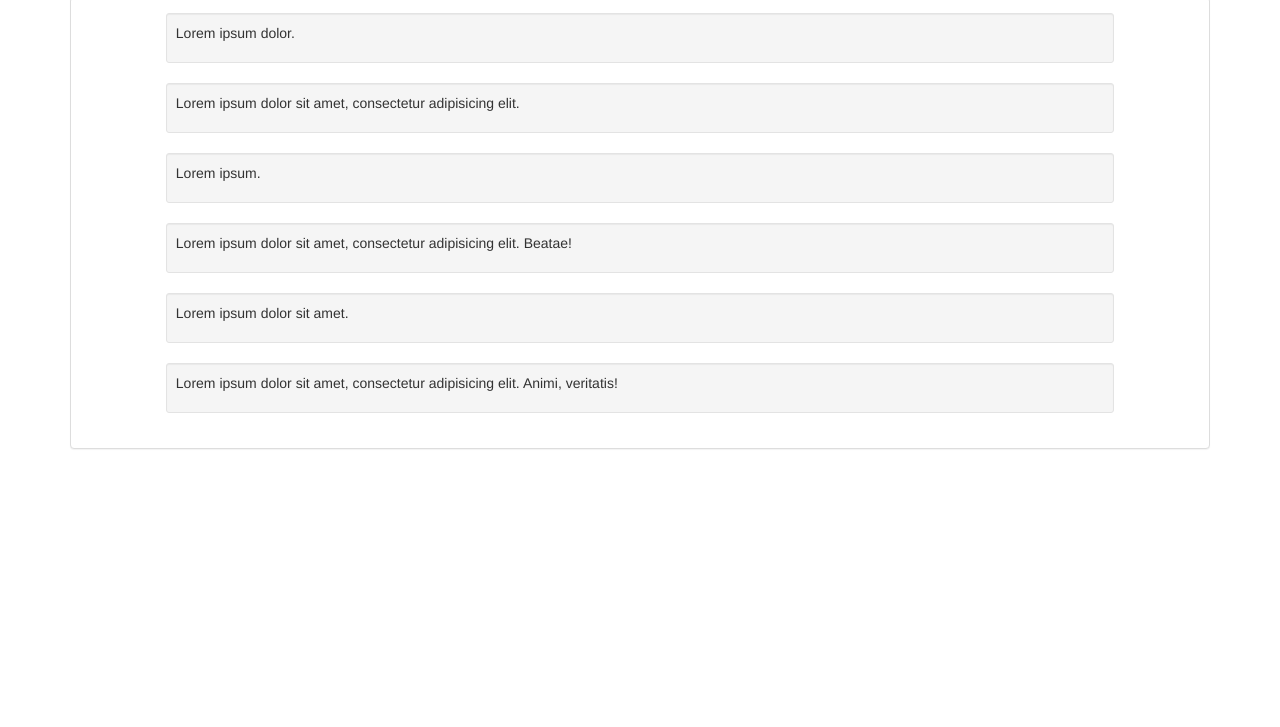
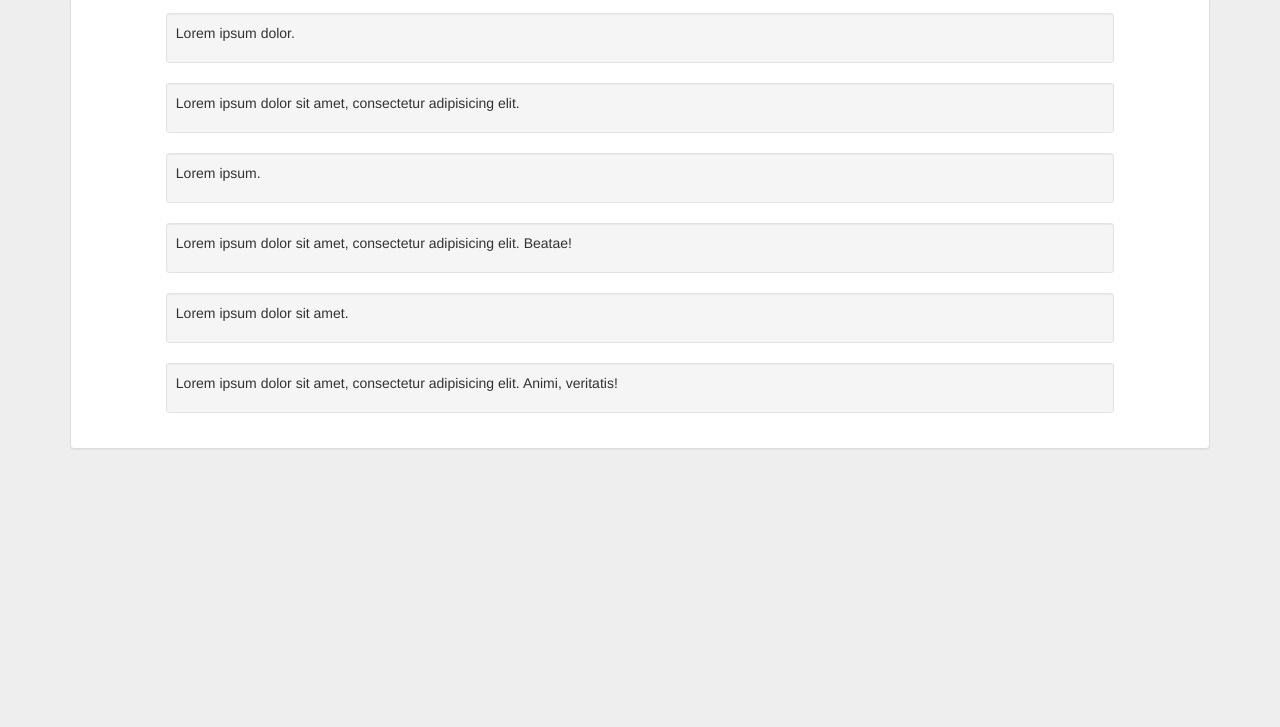
Before and after one commit to jordanabderrachid/chatapp, a website: page index.html in a window 1280 px wide. Shown: the part 73-800 px from the top of the page. Drawn offline with nearby package versions, Linux system fonts and the light colour scheme.

Commit message:
Add a stylesheet

```diff
--- a/index.html
+++ b/index.html
@@ -5,6 +5,8 @@
 	<meta name="viewport" content="width=device-width, initial-scale=1">
 	<title>ChatApp</title>
 	<link rel="stylesheet" href="/libs/bootstrap/dist/css/bootstrap.min.css">
+	<link rel="stylesheet" href="/css/style.css">
+
 	<!-- Vendors scripts -->
 	<script src="/libs/jquery/dist/jquery.min.js"></script>
 	<script src="/libs/bootstrap/dist/js/bootstrap.min.js"></script>
--- /dev/null
+++ b/public/css/style.css
@@ -0,0 +1,5 @@
+body {
+	background-color: #eee;
+	padding-top: 4Opx;
+	padding-bottom: 40px;
+}
```
